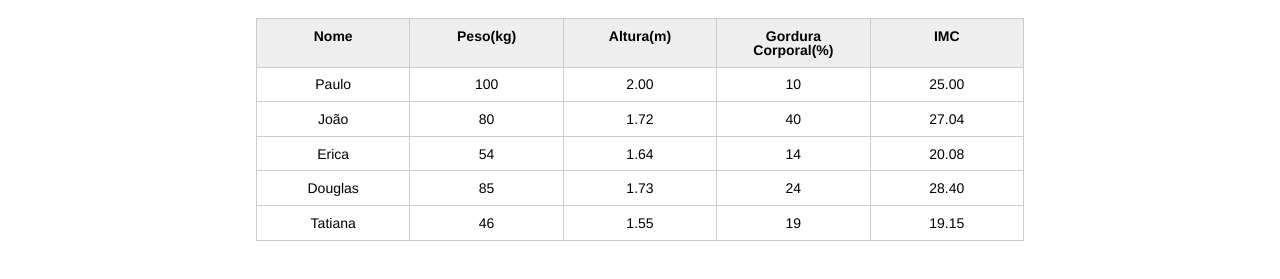
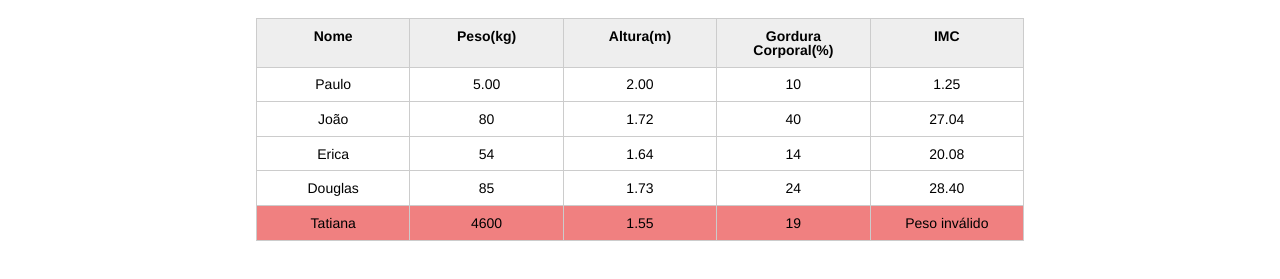
Before and after one commit to layllandrade/Atividade-alura, a plain HTML site: page index.html in a window 1280 px wide. Shown: the part 123-402 px from the top of the page. Drawn offline with Linux system fonts and the light colour scheme.

Commit message:
Alterando estilo css em caso de valor invalido

```diff
--- a/css/index.css
+++ b/css/index.css
@@ -132,3 +132,7 @@ button[disabled=disabled], button:disabled {
 .campo-invalido{
 	border: 1px solid red;
 }
+
+.paciente-invalido {
+    background-color: lightcoral;
+}
--- a/index.html
+++ b/index.html
@@ -31,7 +31,7 @@
 					<tbody id="tabela-pacientes">
 						<tr class="paciente" id="primeiro-paciente">
 							<td class="info-nome">Paulo</td>
-							<td class="info-peso">100</td>
+							<td class="info-peso">5.00</td>
 							<td class="info-altura">2.00</td>
 							<td class="info-gordura">10</td>
 							<td class="info-imc">0</td>
@@ -62,7 +62,7 @@
 						</tr>
 						<tr class="paciente" >
 							<td class="info-nome">Tatiana</td>
-							<td class="info-peso">46</td>
+							<td class="info-peso">4600</td>
 							<td class="info-altura">1.55</td>
 							<td class="info-gordura">19</td>
 							<td class="info-imc">0</td>
--- a/js/principal.js
+++ b/js/principal.js
@@ -19,12 +19,14 @@ for (var i = 0; i < pacientes.length; i++) {
         console.log("Peso inválido!");
         pesoEhValido = false;
         tdImc.textContent = "Peso inválido";
+        paciente.classList.add("paciente-invalido");
     }
 
     if (altura <= 0 || altura >= 3.00) {
         console.log("Altura inválida!");
         alturaEhValida = false;
         tdImc.textContent = "Altura inválida";
+        paciente.classList.add("paciente-invalido");
     }
 
   if (alturaEhValida && pesoEhValido) {
```
